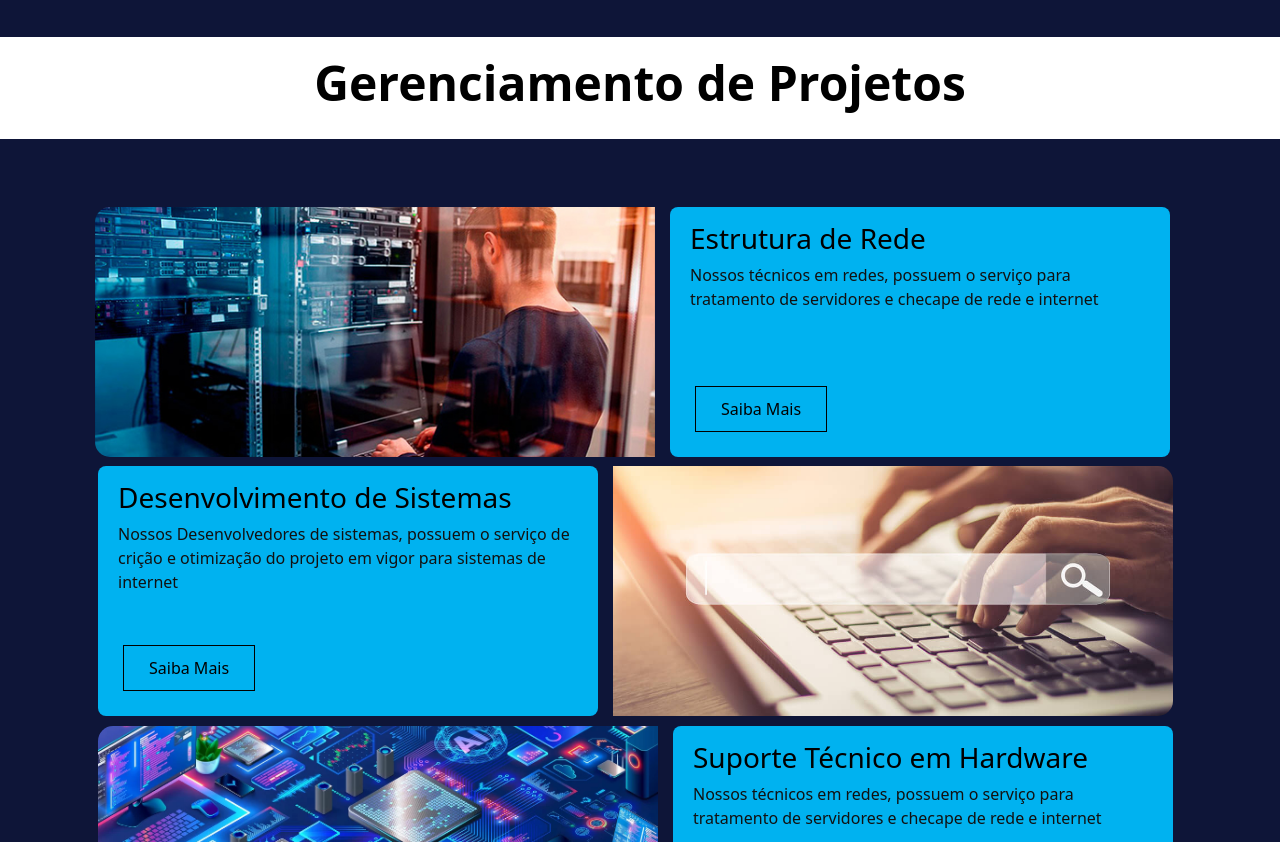
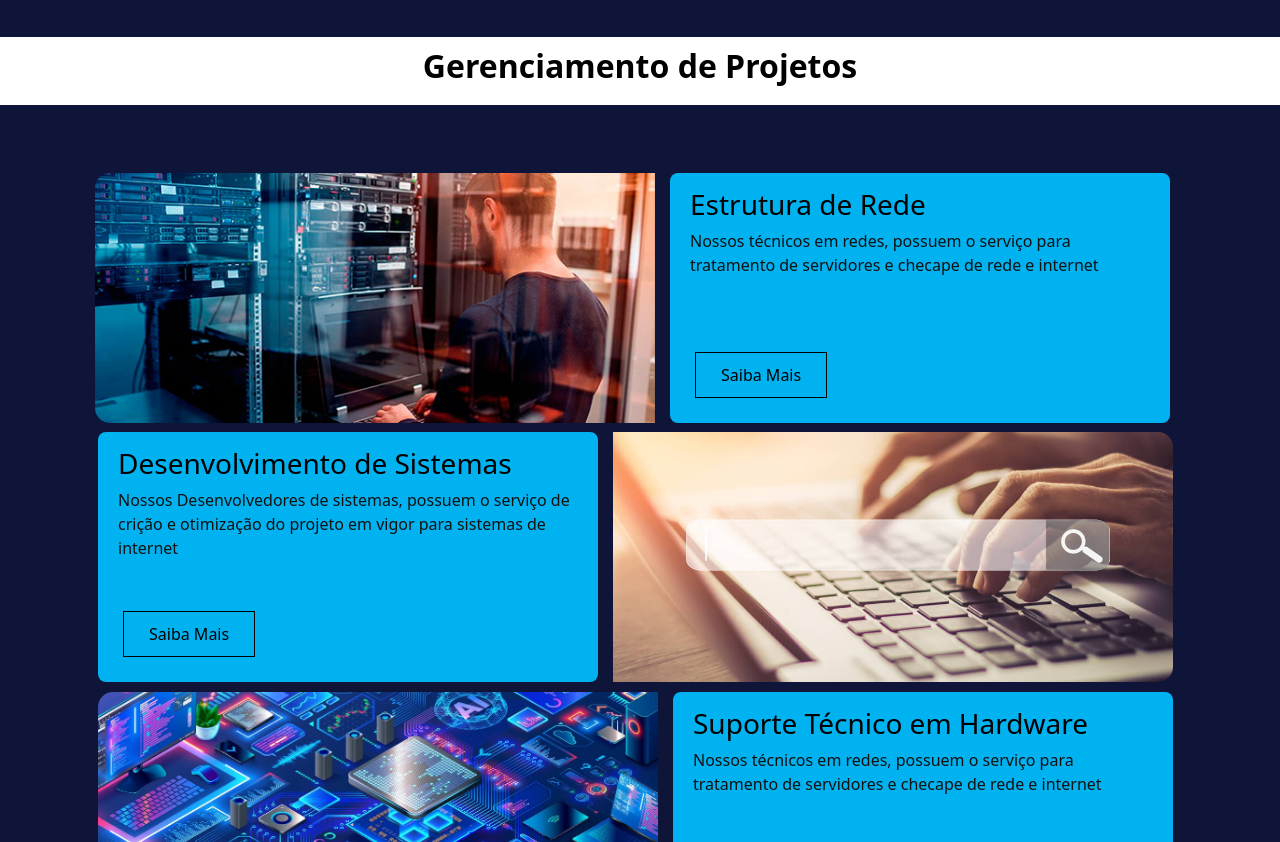
Before and after one commit to HaristonNuMacedo/Olkaha, a plain HTML site: page projetoOlkaha.html in a window 1280 px wide. Shown: the part 880-1722 px from the top of the page. Drawn offline with nearby package versions, Linux system fonts and the light colour scheme; grey boxes are pictures that could not be loaded; files whose address does not match are found by name.

Commit message:
Update style-osc.css

```diff
--- a/_css/style-osc.css
+++ b/_css/style-osc.css
@@ -1181,8 +1181,8 @@ div.menu h1{
     justify-content: center;
     color: #000;
     font-weight: 600;
-    font-size: 3rem;
-    margin-top: 10px; margin-bottom: 10px;
+    font-size: 2rem;
+    margin-top: 5px; margin-bottom: 5px;
 }
 
 #servicos {
```
